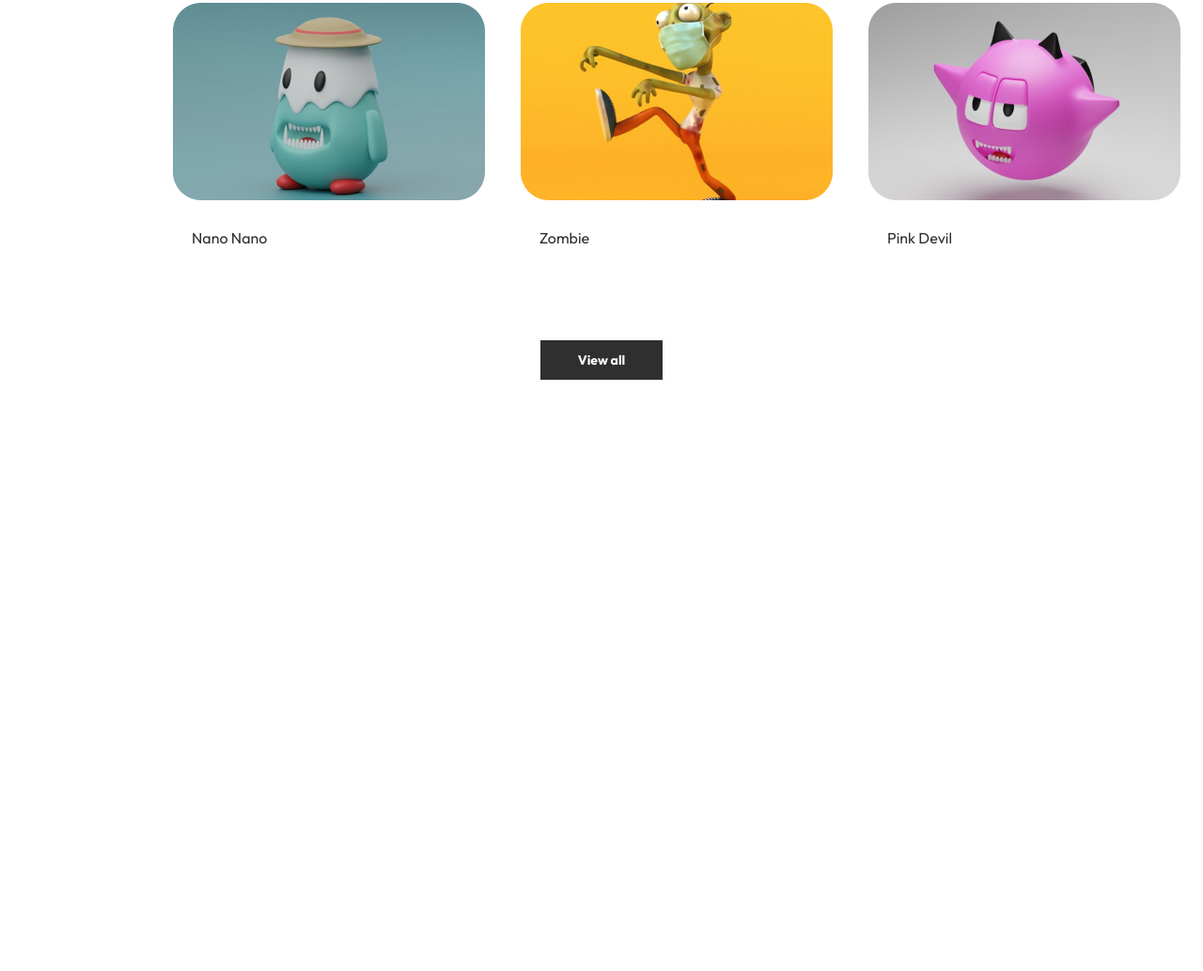
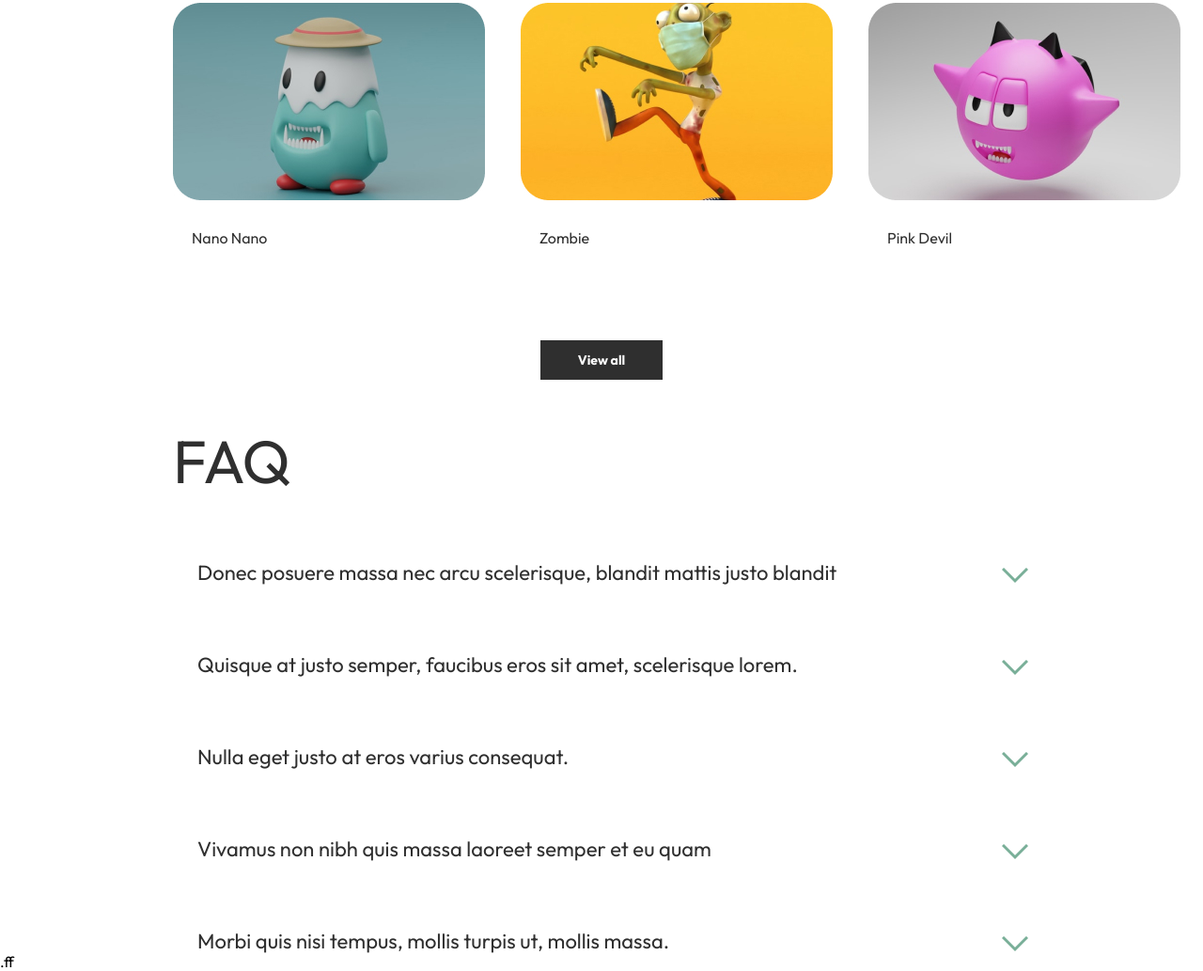
Before and after one commit to mFaridun/CodX, a plain HTML site: page index.html in a window 1280 px wide. Shown: the part 4826-5859 px from the top of the page at 94% size. Before the commit the page ends 5230 px from the top, so only its background shows below. Drawn offline with Linux system fonts and the light colour scheme.

Commit message:
main section end

```diff
--- a/index.html
+++ b/index.html
@@ -214,9 +214,36 @@
             </div>
             <a href="#">View all</a>
           </div>
+
+          <div class="faq">
+            <h2>FAQ</h2>
+            <div class="faq__box">
+              <span>Donec posuere massa nec arcu scelerisque, blandit mattis justo blandit</span>
+            </div>
+            <div class="faq__box">
+              <span>Quisque at justo semper, faucibus eros sit amet, scelerisque lorem.</span>
+            </div>
+            <div class="faq__box">
+              <span>Nulla eget justo at eros varius consequat.</span>
+            </div>
+            <div class="faq__box">
+              <span>Vivamus non nibh quis massa laoreet semper et eu quam</span>
+            </div>
+            <div class="faq__box">
+              <span>Morbi quis nisi tempus, mollis turpis ut, mollis massa.</span>
+            </div>
+          </div>
         </div>
       </div>
-        <!-- main section starts -->
+        <!-- main section end -->
+
+        <!-- footer section starts -->
+
+        <div class="footer">
+          <div class="container">
+            .ff
+          </div>
+        </div>
 
   </body>
 </html>
--- a/styles/sass/layout/_said-bar.scss
+++ b/styles/sass/layout/_said-bar.scss
@@ -467,3 +467,39 @@
     }
   }
 }
+
+.faq {
+  margin-left: 184px;
+
+  h2 {
+    margin-top: 55px;
+    font-weight: 400;
+    font-size: 64px;
+    line-height: 64px;
+    // text-align: center;
+    color: #2f2f2f;
+  }
+
+  .faq__box {
+    position: relative;
+    margin-left: 26px;
+    margin-top: 74px;
+
+    span {
+      font-weight: 400;
+      font-size: 22px;
+      line-height: 24px;
+      color: #2f2f2f;
+    }
+  }
+
+  .faq__box::after {
+    content: url(/images/icon-dovn.png);
+    position: absolute;
+    left: 80%;
+    top: 6px;
+    // text-align: end;
+    // display: flex;
+    // justify-content: space-between;
+  }
+}
```
Also changed, not shown: images/icon-dovn.png (added), styles/sass/main.css, 1 other file.
